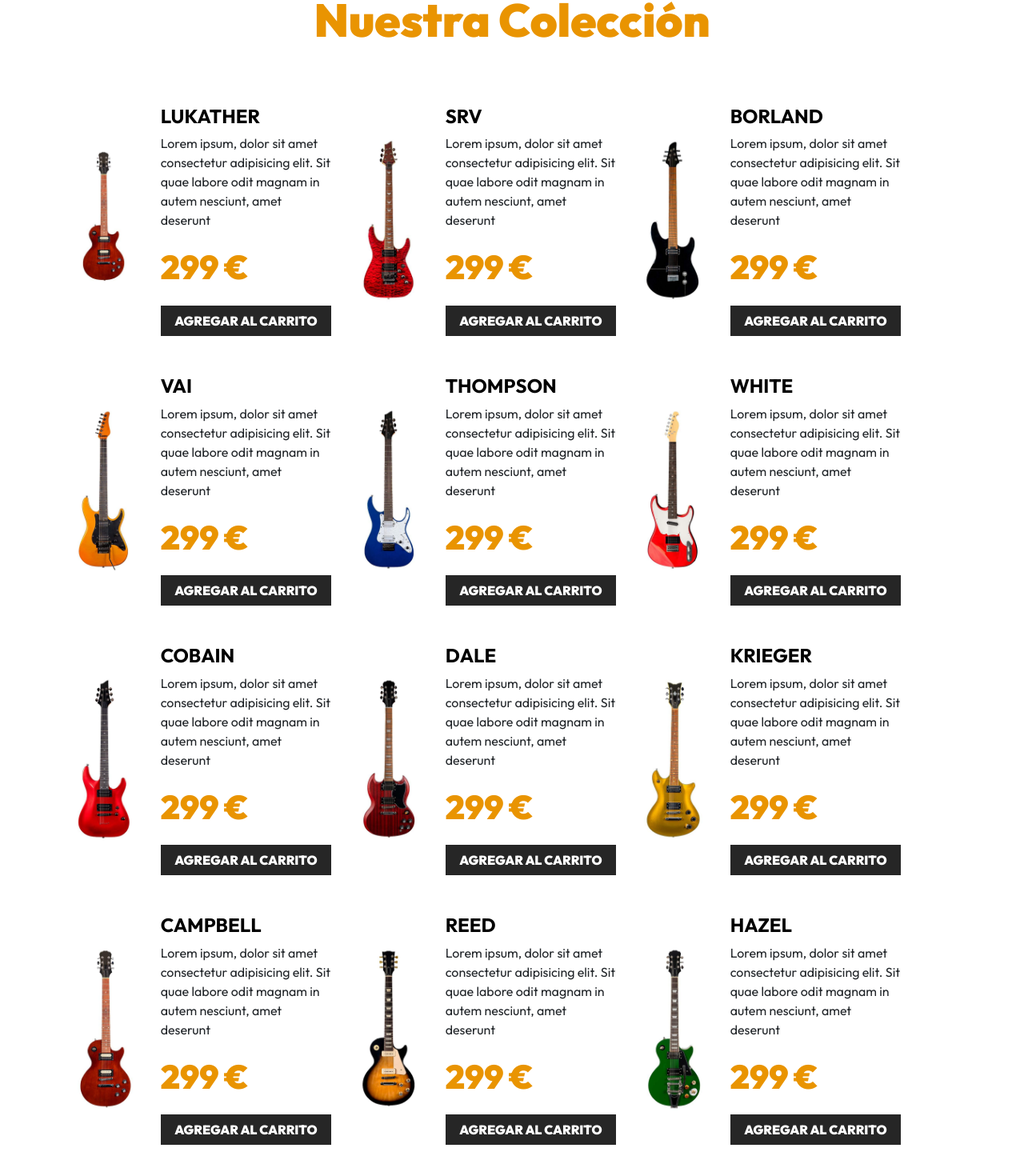
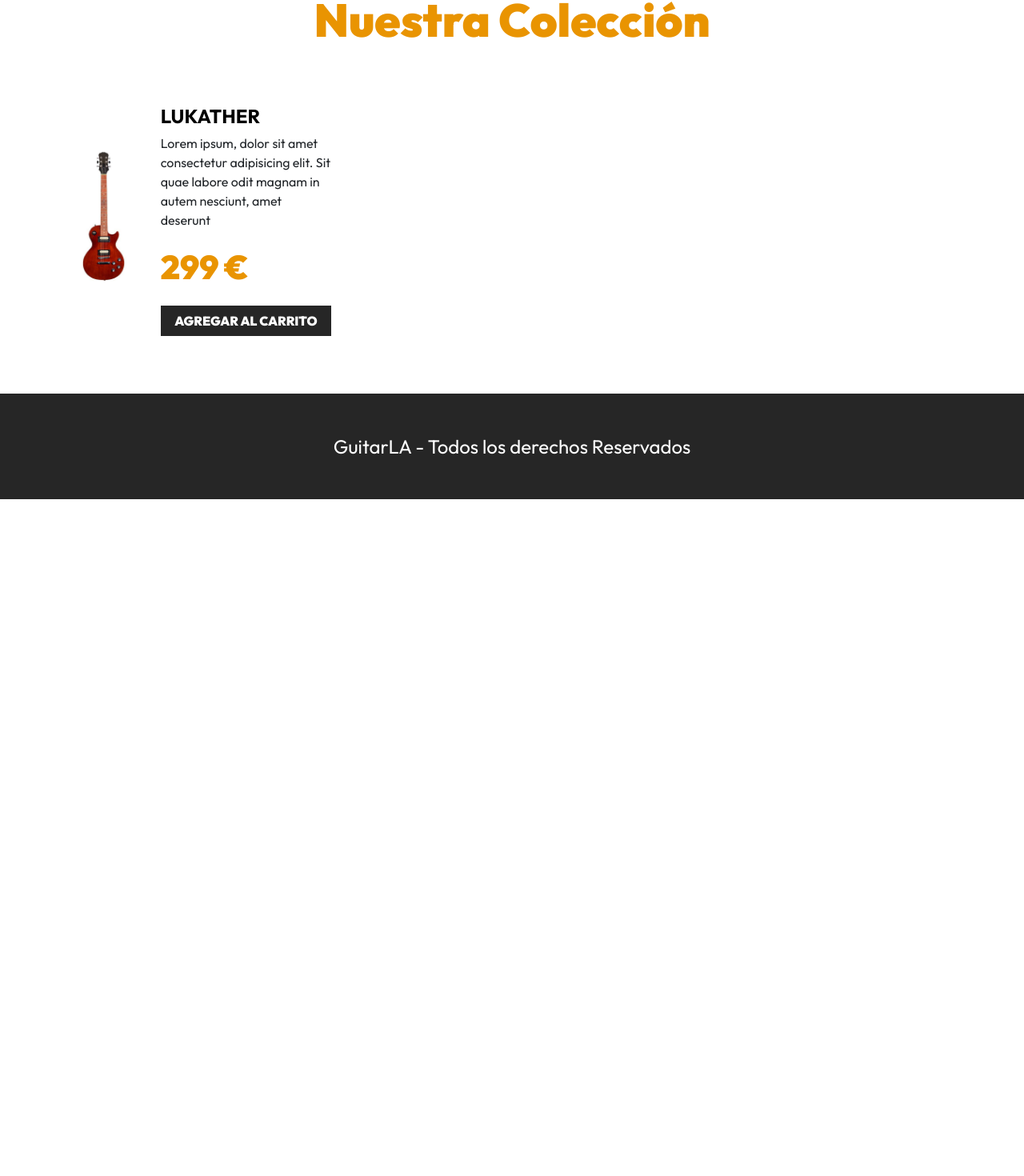
Before and after one commit to FabricioNarvaez/guitarVue, a Vue app: page / in a window 1280 px wide. Shown: the part 777-2247 px from the top of the page at 80% size. After the commit the page ends 1401 px from the top, so only its background shows below. Built offline with nearby package versions, Linux system fonts and the light colour scheme.

Commit message:
Footer component created

```diff
--- a/src/App.vue
+++ b/src/App.vue
@@ -1,4 +1,5 @@
 <script setup>
+    import FooterComponent from "./components/FooterComponent.vue";
     import { ref, reactive } from "vue";
     import { db } from "./data/guitarras";
 
@@ -114,173 +115,8 @@
                     >Agregar al Carrito</button>
                 </div>
             </div><!-- FIN GUITARRA -->
-
-            <div class="col-md-6 col-lg-4 my-4 row align-items-center">
-                <div class="col-4">
-                    <img class="img-fluid" src="/img/guitarra_02.jpg" alt="imagen guitarra">
-                </div>
-                <div class="col-8">
-                    <h3 class="text-black fs-4 fw-bold text-uppercase">SRV</h3>
-                    <p>Lorem ipsum, dolor sit amet consectetur adipisicing elit. Sit quae labore odit magnam in autem nesciunt, amet deserunt</p>
-                    <p class="fw-black text-primary fs-3">299 €</p>
-                    <button
-                        type="button"
-                        class="btn btn-dark w-100 "
-                    >Agregar al Carrito</button>
-                </div>
-            </div><!-- FIN GUITARRA -->
-
-            <div class="col-md-6 col-lg-4 my-4 row align-items-center">
-                <div class="col-4">
-                    <img class="img-fluid" src="/img/guitarra_03.jpg" alt="imagen guitarra">
-                </div>
-                <div class="col-8">
-                    <h3 class="text-black fs-4 fw-bold text-uppercase">Borland</h3>
-                    <p>Lorem ipsum, dolor sit amet consectetur adipisicing elit. Sit quae labore odit magnam in autem nesciunt, amet deserunt</p>
-                    <p class="fw-black text-primary fs-3">299 €</p>
-                    <button
-                        type="button"
-                        class="btn btn-dark w-100 "
-                    >Agregar al Carrito</button>
-                </div>
-            </div><!-- FIN GUITARRA -->
-
-            <div class="col-md-6 col-lg-4 my-4 row align-items-center">
-                <div class="col-4">
-                    <img class="img-fluid" src="/img/guitarra_04.jpg" alt="imagen guitarra">
-                </div>
-                <div class="col-8">
-                    <h3 class="text-black fs-4 fw-bold text-uppercase">Vai</h3>
-                    <p>Lorem ipsum, dolor sit amet consectetur adipisicing elit. Sit quae labore odit magnam in autem nesciunt, amet deserunt</p>
-                    <p class="fw-black text-primary fs-3">299 €</p>
-                                        <button
-                        type="button"
-                        class="btn btn-dark w-100 "
-                    >Agregar al Carrito</button>
-                </div>
-            </div><!-- FIN GUITARRA -->
-
-            <div class="col-md-6 col-lg-4 my-4 row align-items-center">
-                <div class="col-4">
-                    <img class="img-fluid" src="/img/guitarra_05.jpg" alt="imagen guitarra">
-                </div>
-                <div class="col-8">
-                    <h3 class="text-black fs-4 fw-bold text-uppercase">Thompson</h3>
-                    <p>Lorem ipsum, dolor sit amet consectetur adipisicing elit. Sit quae labore odit magnam in autem nesciunt, amet deserunt</p>
-                    <p class="fw-black text-primary fs-3">299 €</p>
-                                        <button
-                        type="button"
-                        class="btn btn-dark w-100 "
-                    >Agregar al Carrito</button>
-                </div>
-            </div><!-- FIN GUITARRA -->
-
-            <div class="col-md-6 col-lg-4 my-4 row align-items-center">
-                <div class="col-4">
-                    <img class="img-fluid" src="/img/guitarra_06.jpg" alt="imagen guitarra">
-                </div>
-                <div class="col-8">
-                    <h3 class="text-black fs-4 fw-bold text-uppercase">White</h3>
-                    <p>Lorem ipsum, dolor sit amet consectetur adipisicing elit. Sit quae labore odit magnam in autem nesciunt, amet deserunt</p>
-                    <p class="fw-black text-primary fs-3">299 €</p>
-                                        <button
-                        type="button"
-                        class="btn btn-dark w-100 "
-                    >Agregar al Carrito</button>
-                </div>
-            </div><!-- FIN GUITARRA -->
-
-            <div class="col-md-6 col-lg-4 my-4 row align-items-center">
-                <div class="col-4">
-                    <img class="img-fluid" src="/img/guitarra_07.jpg" alt="imagen guitarra">
-                </div>
-                <div class="col-8">
-                    <h3 class="text-black fs-4 fw-bold text-uppercase">Cobain</h3>
-                    <p>Lorem ipsum, dolor sit amet consectetur adipisicing elit. Sit quae labore odit magnam in autem nesciunt, amet deserunt</p>
-                    <p class="fw-black text-primary fs-3">299 €</p>
-                                        <button
-                        type="button"
-                        class="btn btn-dark w-100 "
-                    >Agregar al Carrito</button>
-                </div>
-            </div><!-- FIN GUITARRA -->
-            <div class="col-md-6 col-lg-4 my-4 row align-items-center">
-                <div class="col-4">
-                    <img class="img-fluid" src="/img/guitarra_08.jpg" alt="imagen guitarra">
-                </div>
-                <div class="col-8">
-                    <h3 class="text-black fs-4 fw-bold text-uppercase">Dale</h3>
-                    <p>Lorem ipsum, dolor sit amet consectetur adipisicing elit. Sit quae labore odit magnam in autem nesciunt, amet deserunt</p>
-                    <p class="fw-black text-primary fs-3">299 €</p>
-                                        <button
-                        type="button"
-                        class="btn btn-dark w-100 "
-                    >Agregar al Carrito</button>
-                </div>
-            </div><!-- FIN GUITARRA -->
-            <div class="col-md-6 col-lg-4 my-4 row align-items-center">
-                <div class="col-4">
-                    <img class="img-fluid" src="/img/guitarra_09.jpg" alt="imagen guitarra">
-                </div>
-                <div class="col-8">
-                    <h3 class="text-black fs-4 fw-bold text-uppercase">Krieger</h3>
-                    <p>Lorem ipsum, dolor sit amet consectetur adipisicing elit. Sit quae labore odit magnam in autem nesciunt, amet deserunt</p>
-                    <p class="fw-black text-primary fs-3">299 €</p>
-                                        <button
-                        type="button"
-                        class="btn btn-dark w-100 "
-                    >Agregar al Carrito</button>
-                </div>
-            </div><!-- FIN GUITARRA -->
-            <div class="col-md-6 col-lg-4 my-4 row align-items-center">
-                <div class="col-4">
-                    <img class="img-fluid" src="/img/guitarra_10.jpg" alt="imagen guitarra">
-                </div>
-                <div class="col-8">
-                    <h3 class="text-black fs-4 fw-bold text-uppercase">Campbell</h3>
-                    <p>Lorem ipsum, dolor sit amet consectetur adipisicing elit. Sit quae labore odit magnam in autem nesciunt, amet deserunt</p>
-                    <p class="fw-black text-primary fs-3">299 €</p>
-                                        <button
-                        type="button"
-                        class="btn btn-dark w-100 "
-                    >Agregar al Carrito</button>
-                </div>
-            </div><!-- FIN GUITARRA -->
-            <div class="col-md-6 col-lg-4 my-4 row align-items-center">
-                <div class="col-4">
-                    <img class="img-fluid" src="/img/guitarra_11.jpg" alt="imagen guitarra">
-                </div>
-                <div class="col-8">
-                    <h3 class="text-black fs-4 fw-bold text-uppercase">Reed</h3>
-                    <p>Lorem ipsum, dolor sit amet consectetur adipisicing elit. Sit quae labore odit magnam in autem nesciunt, amet deserunt</p>
-                    <p class="fw-black text-primary fs-3">299 €</p>
-                    <button
-                        type="button"
-                        class="btn btn-dark w-100 "
-                    >Agregar al Carrito</button>
-                </div>
-            </div><!-- FIN GUITARRA -->
-            <div class="col-md-6 col-lg-4 my-4 row align-items-center">
-                <div class="col-4">
-                    <img class="img-fluid" src="/img/guitarra_12.jpg" alt="imagen guitarra">
-                </div>
-                <div class="col-8">
-                    <h3 class="text-black fs-4 fw-bold text-uppercase">Hazel</h3>
-                    <p>Lorem ipsum, dolor sit amet consectetur adipisicing elit. Sit quae labore odit magnam in autem nesciunt, amet deserunt</p>
-                    <p class="fw-black text-primary fs-3">299 €</p>
-                    <button
-                        type="button"
-                        class="btn btn-dark w-100 "
-                    >Agregar al Carrito</button>
-                </div>
-            </div><!-- FIN GUITARRA -->
         </div>
     </main>
 
-
-    <footer class="bg-dark mt-5 py-5">
-        <div class="container-xl">
-            <p class="text-white text-center fs-4 mt-4 m-md-0">GuitarLA - Todos los derechos Reservados</p>
-        </div>
-    </footer>
+    <FooterComponent />
 </template>
--- /dev/null
+++ b/src/components/FooterComponent.vue
@@ -0,0 +1,7 @@
+<template>
+    <footer class="bg-dark mt-5 py-5">
+        <div class="container-xl">
+            <p class="text-white text-center fs-4 mt-4 m-md-0">GuitarLA - Todos los derechos Reservados</p>
+        </div>
+    </footer>
+</template>
```
